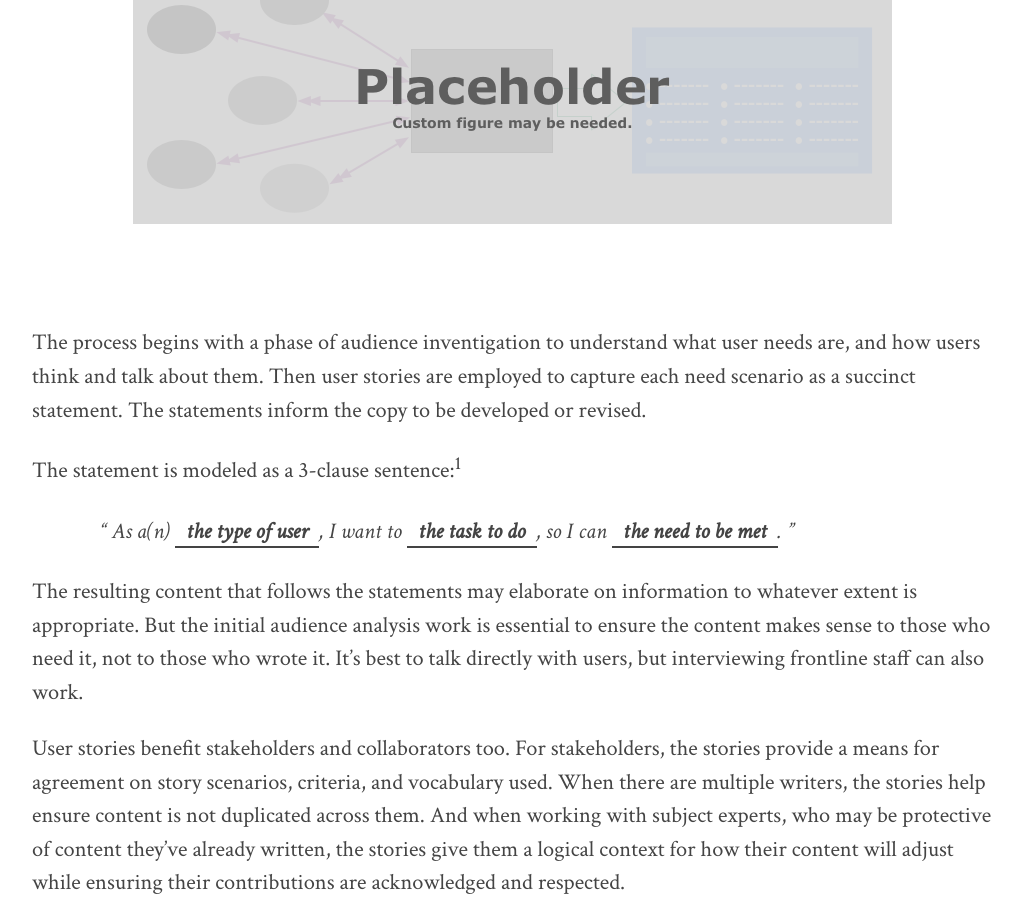
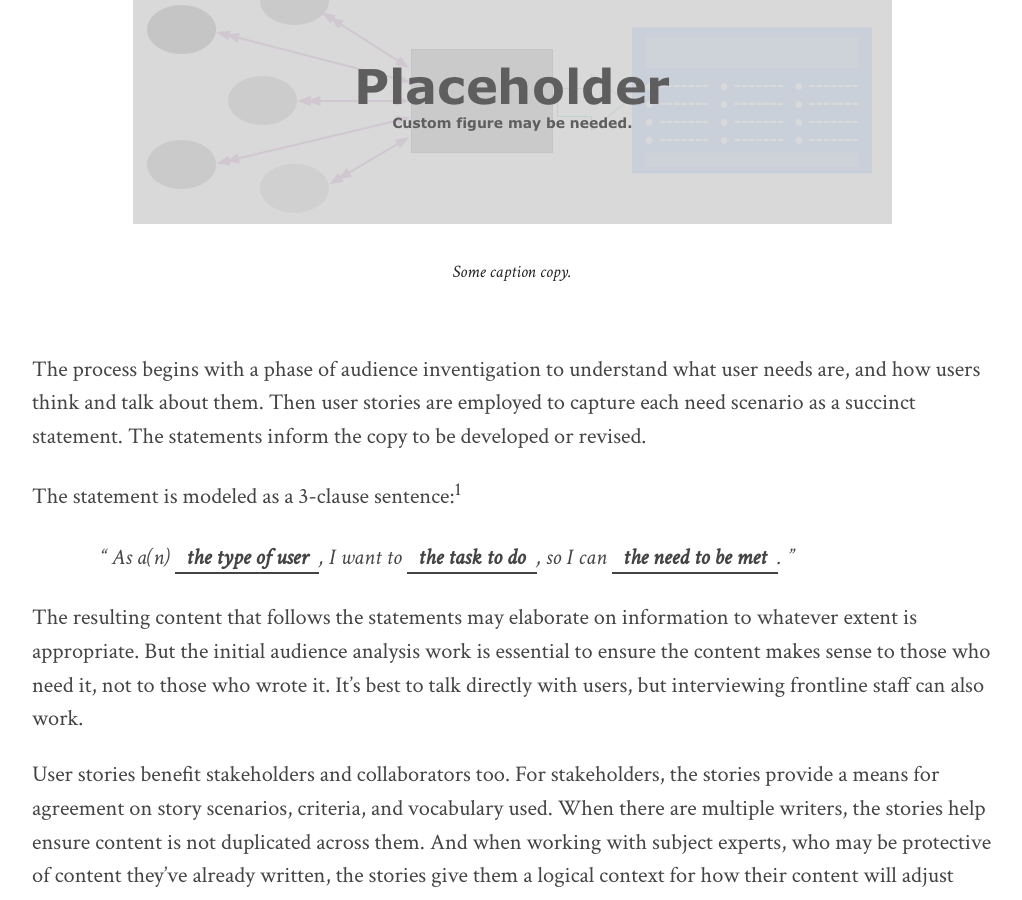
Before and after one commit to content-strategy-forum/csf-glossary, a Jekyll site: the page built from user-story.md, in a window 1280 px wide and 900 px high, scrolled down 806 px. Shown: the whole window, without its empty margins (128-1150 px from the left). Built offline with Jekyll 4.4.1, drawn with Linux system fonts in a browser that asks for light colours; some web fonts are replaced.

Commit message:
testing variation

```diff
--- a/_includes/figure.html
+++ b/_includes/figure.html
@@ -1,6 +1,6 @@
 <figure>
   <img alt="Alt text" src="http://content-strategy-forum.github.io/csf-glossary/assets/images/placeholder.png">
-  <figcaption>{{ image.page.figure[fig_caption] }}</figcaption>
+  <figcaption>Some caption copy.</figcaption>
 </figure>
 
 
--- a/user-story.md
+++ b/user-story.md
@@ -28,7 +28,7 @@ figure:
 <p class="summary">{{ page.summary }}</p>
 
 <!-- COLLABORATORS – This must not move nor be deleted -->
-{% include writers.html authors_info="page.collaborators" %}
+{% include writers.html authors_info=page.collaborators %}
 
 <!-- DEFINITION BEGINS -->
 
```
Also changed, not shown: interface-text.md (+1 -1 lines).
